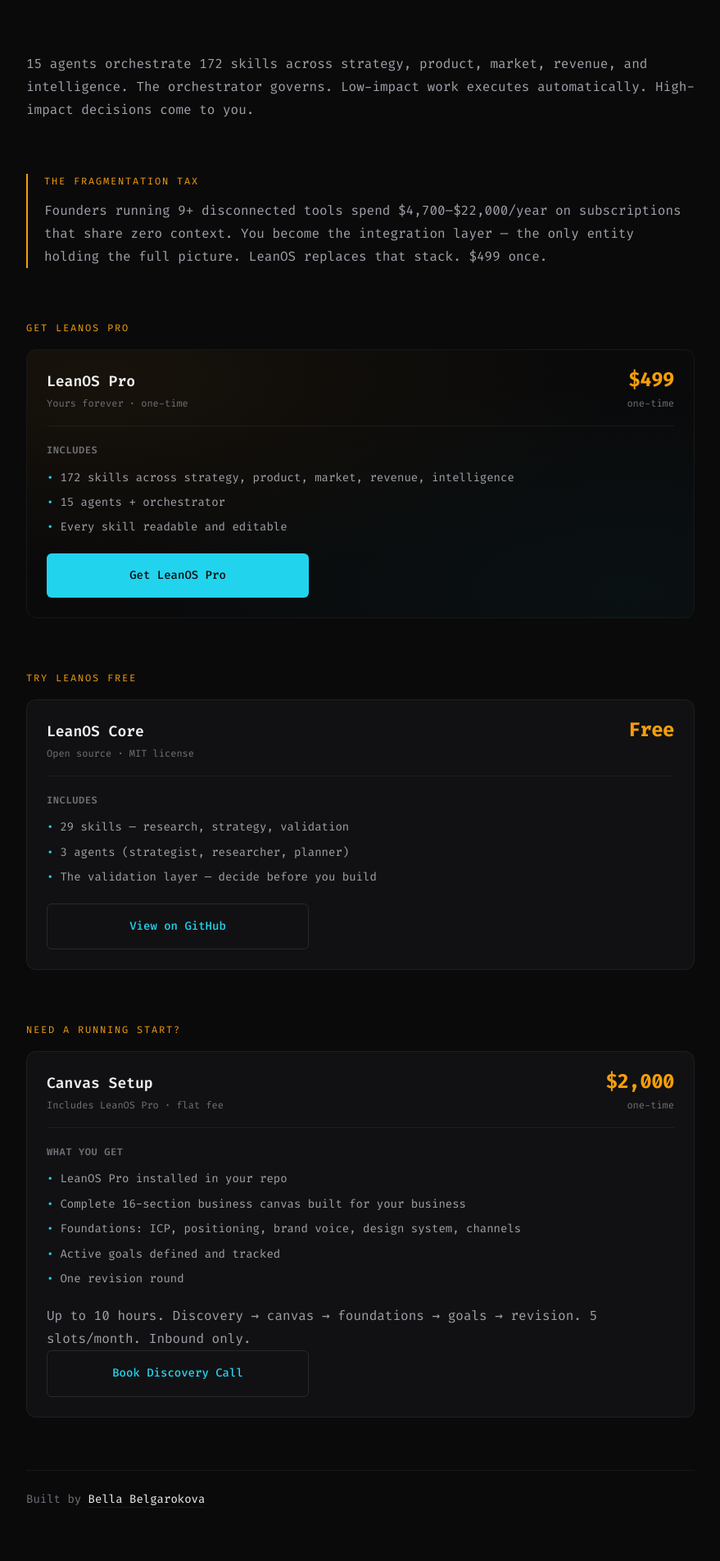
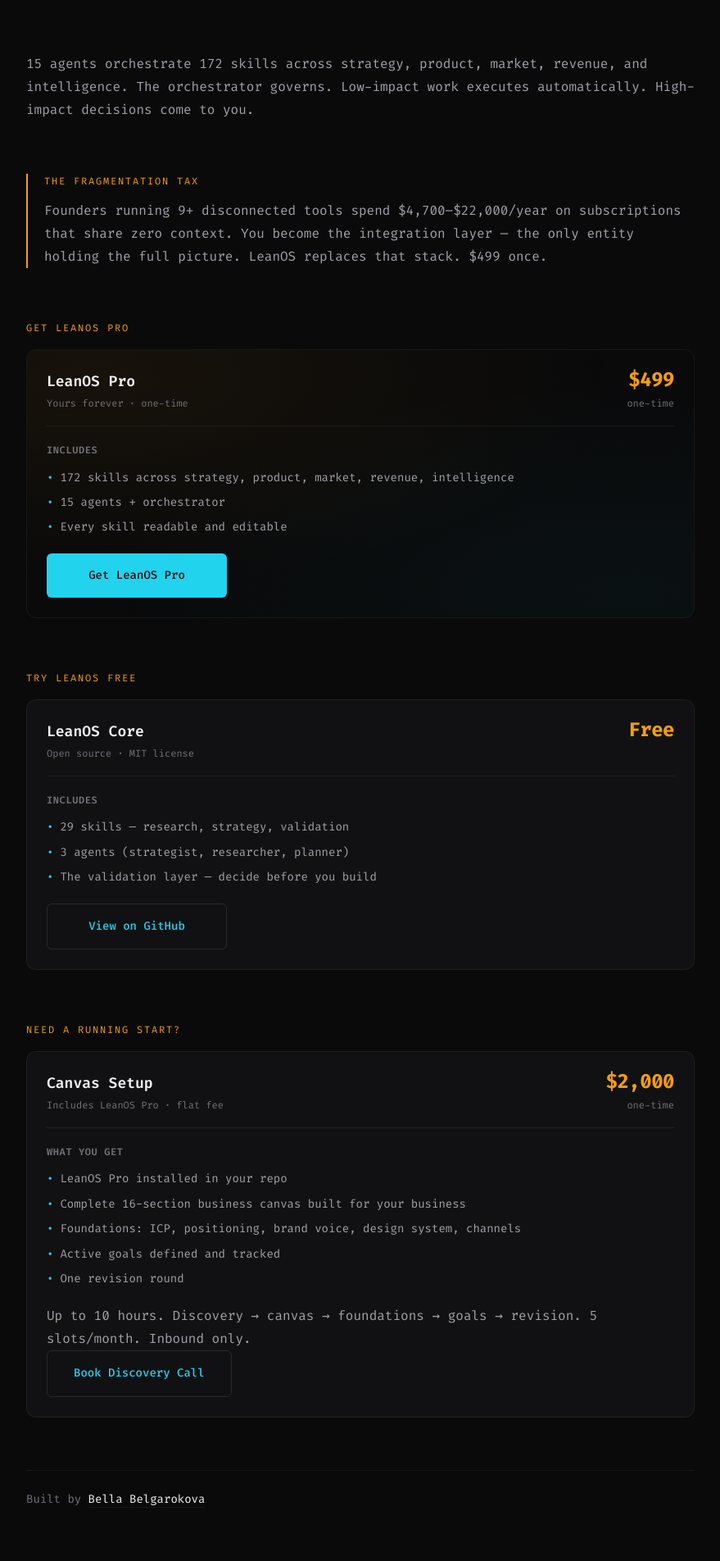
Before and after one commit to BellaBe/bellabe.github.io, a Jekyll site: the page built from leanos.html, in a window 1280 px wide. Shown: the part 1892-3796 px from the top of the page at 82% size, without its empty margins (200-1079 px from the left). Built offline with Jekyll 4.4.1, drawn with Linux system fonts in a browser that asks for light colours.

Commit message:
Fix button width and terminal wrapping
Button: previous fix had same specificity as pricing-box rule placed
later in the file — lost cascade. New rule uses 3-class selector
(.minimal-main--wide .pricing-box .btn-block) placed after cta-box rules,
specificity 0,3,0 wins. width: fit-content; min-width: 220px on desktop
(>=640px). Mobile keeps width: 100%.

Terminal: add white-space: nowrap so each line stays on one row.
overflow-x: auto already present — terminal now scrolls horizontally
on mobile instead of wrapping mid-command. <br> tags still create
line breaks between rows.

Co-Authored-By: Claude Opus 4.6 <noreply@anthropic.com>

```diff
--- a/assets/css/main.css
+++ b/assets/css/main.css
@@ -1662,12 +1662,6 @@ body.light .icon-sun { display: inline; }
   margin-bottom: var(--space-16);
 }
 
-/* Buttons: constrain width on desktop, full-width on mobile */
-@media (min-width: 640px) {
-  .minimal-main--wide .btn-block {
-    max-width: 320px;
-  }
-}
 
 @media (max-width: 960px) {
   .minimal-main--wide {
@@ -1925,6 +1919,7 @@ body.light .icon-sun { display: inline; }
   font-family: var(--font-mono);
   font-size: var(--font-size-sm);
   overflow-x: auto;
+  white-space: nowrap;
   animation: fadeSlideUp var(--duration-slowest) var(--ease-out-expo) 0.15s both;
 }
 
@@ -2365,6 +2360,15 @@ body.light .icon-sun { display: inline; }
   opacity: 0.9;
 }
 
+/* Desktop: buttons are content-width, not full-width — only in wide layout */
+@media (min-width: 640px) {
+  .minimal-main--wide .pricing-box .btn-block,
+  .minimal-main--wide .cta-box .btn-block {
+    width: fit-content;
+    min-width: 220px;
+  }
+}
+
 /* Footer note */
 .footer-note {
   font-family: var(--font-mono);
```
